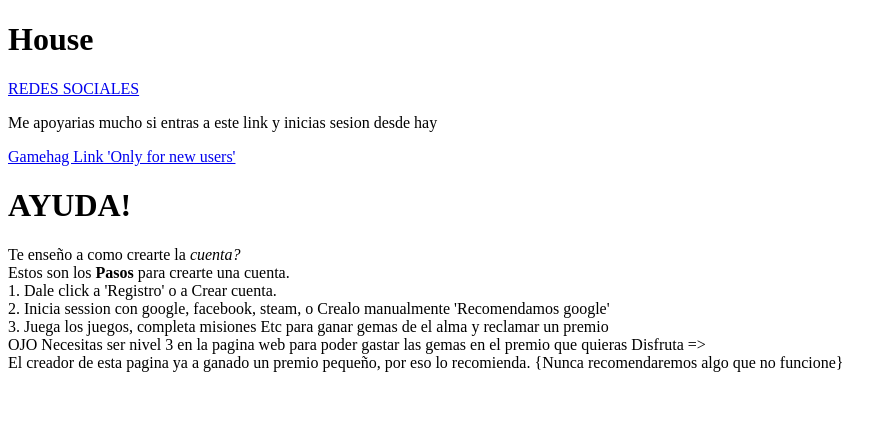
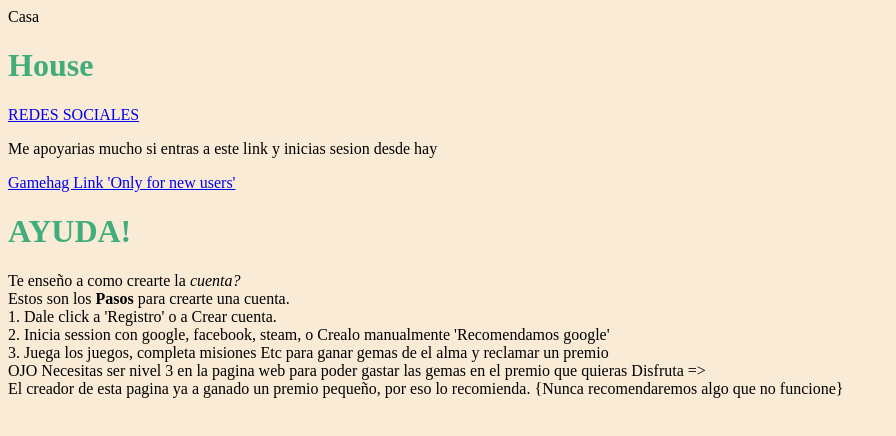
Before and after one commit to Neuryhdez45/pagina.Test, a plain HTML site: page index.html in a window 1280 px wide. Shown: the whole page, without its empty margins (0-896 px from the left). Drawn offline with Linux system fonts and the light colour scheme.

Commit message:
Update index.html

```diff
--- a/index.html
+++ b/index.html
@@ -2,6 +2,7 @@
 <html>
 
 <head>
+    <link rel="stylesheet" href="color.css"
 <title>Casa</title>
 </head>
 
```
